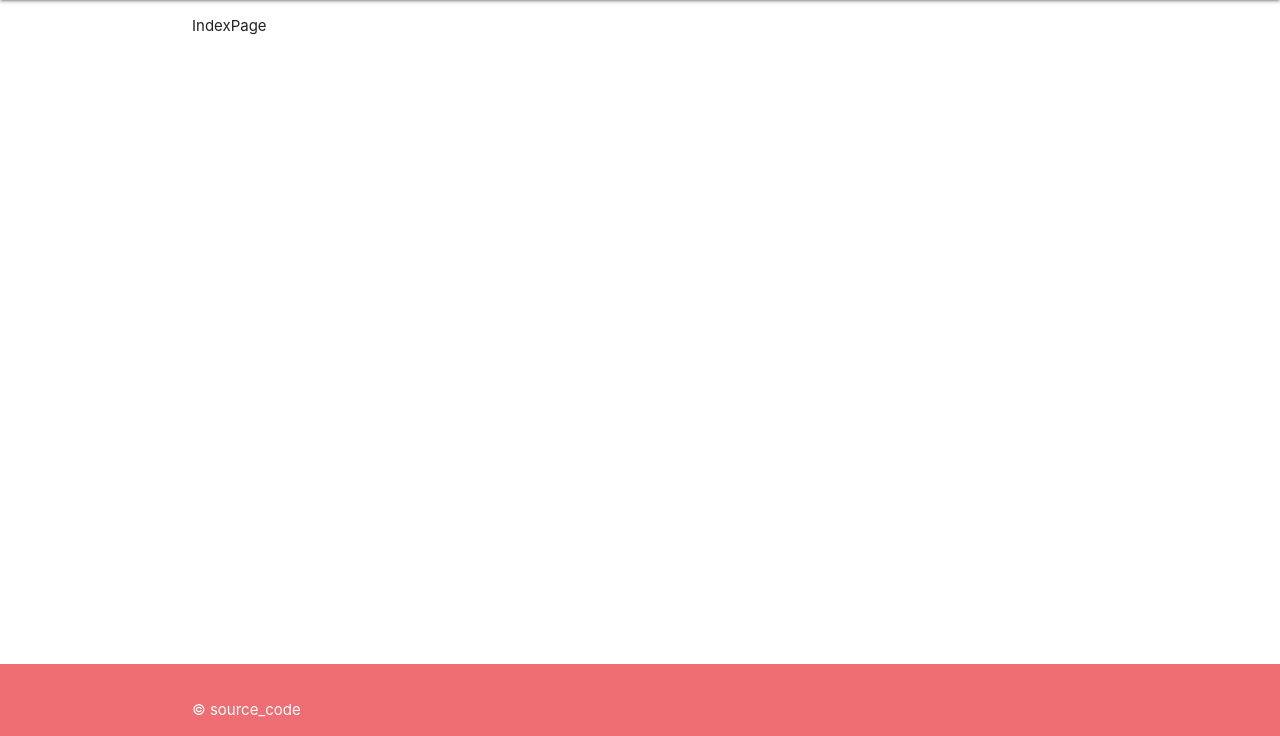
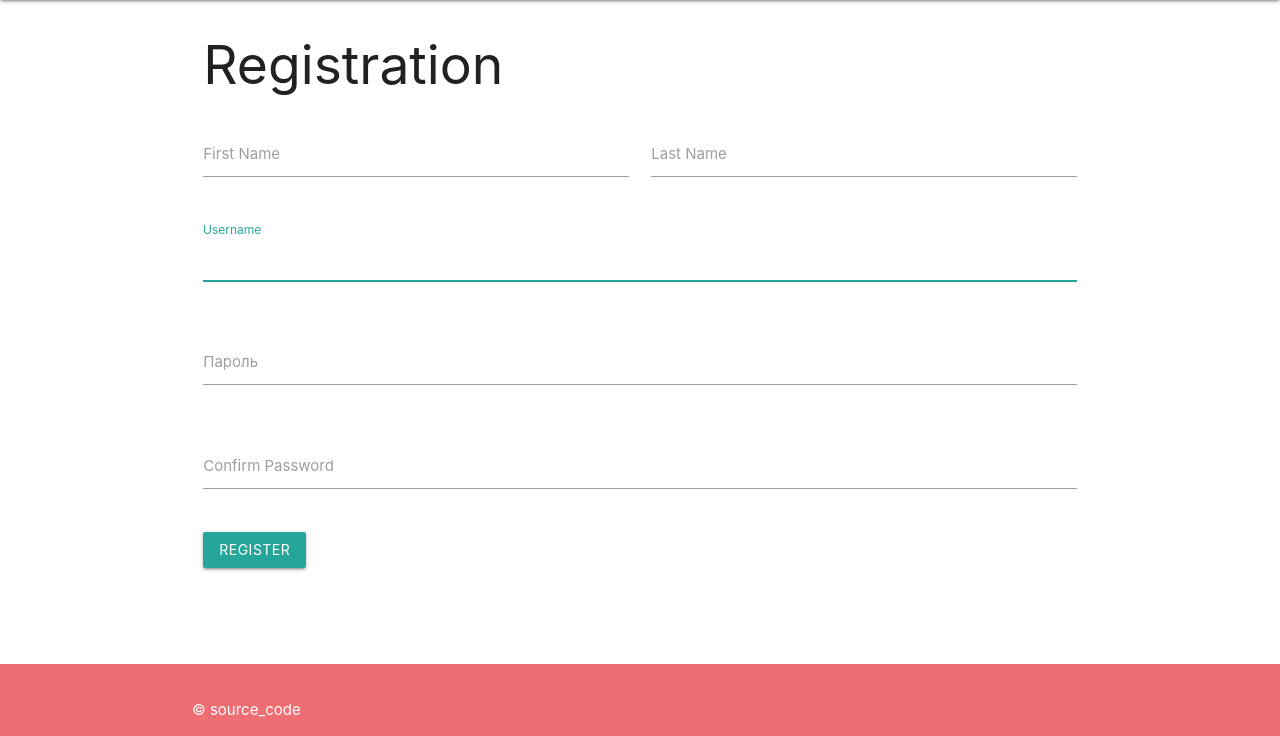
Before and after one commit to jkulds/python-project-52, a Django app: page /register/ in a window 1280 px wide. Shown: the part 64-800 px from the top of the page. Run offline with Django 4.2, Linux system fonts and the light colour scheme.

Commit message:
0.1.0 - some user management

```diff
--- /dev/null
+++ b/task_manager/forms.py
@@ -0,0 +1,23 @@
+from django import forms
+from django.contrib.auth.forms import UserCreationForm, AuthenticationForm
+from django.contrib.auth.models import User
+from django.utils.translation import gettext as _
+
+
+class RegistrationForm(UserCreationForm):
+    first_name = forms.CharField(max_length=30,
+                                 required=True,
+                                 help_text=_('required'))
+    last_name = forms.CharField(max_length=30,
+                                required=True,
+                                help_text=_('required'))
+
+    class Meta:
+        model = User
+        fields = ['first_name', 'last_name', 'username', 'password1',
+                  'password2']
+
+
+class LoginForm(AuthenticationForm):
+    class Meta:
+        fields = ['username', 'password']
--- a/task_manager/templates/index.html
+++ b/task_manager/templates/index.html
@@ -1,4 +1,5 @@
 {% extends "layout.html" %}
+{% load i18n %}
 {% block content %}
-    <p>IndexPage</p>
+  Welcome
 {% endblock %}
--- a/task_manager/templates/layout.html
+++ b/task_manager/templates/layout.html
@@ -40,9 +40,23 @@
             <div class="nav-wrapper container">
                 <a href="{% url 'index' %}" class="brand-logo">{% block header %}ToDo list app{% endblock %}</a>
                 <ul id="nav-mobile" class="right hide-on-med-and-down">
-                    <li><a href="{% url 'users' %}">{% translate 'nav_users' %}</a></li>
-                    <li><a href="{% url 'login' %}">{% translate 'nav_login' %}</a></li>
-                    <li><a href="{% url 'register' %}">{% translate 'nav_register' %}</a></li>
+                    {% if user.is_authenticated %}
+                        <li><span>{% translate "logged_in_as" %} {{ user.username }}</span></li>
+                        <li><a href="{% url 'users' %}">{% translate 'nav_users' %}</a></li>
+                        <li><a href="{% url 'statuses' %}">{% translate 'nav_statuses' %}</a></li>
+                        <li><a href="{% url 'labels' %}">{% translate 'nav_labels' %}</a></li>
+                        <li><a href="{% url 'tasks' %}">{% translate 'nav_tasks' %}</a></li>
+                        <li>
+                            <form method="post" action="{% url 'logout' %}">
+                                {% csrf_token %}
+                                <button type="submit" class="waves-effect waves-light btn">{% translate 'nav_logout' %}</button>
+                            </form>
+                        </li>
+                    {% else %}
+                        <li><a href="{% url 'users' %}">{% translate 'nav_users' %}</a></li>
+                        <li><a href="{% url 'login' %}">{% translate 'nav_login' %}</a></li>
+                        <li><a href="{% url 'register' %}">{% translate 'nav_register' %}</a></li>
+                    {% endif %}
                 </ul>
             </div>
         </nav>
--- /dev/null
+++ b/task_manager/templates/users/register.html
@@ -0,0 +1,49 @@
+{% extends "layout.html" %}
+{% load i18n %}
+{% block content %}
+  <div class="row">
+    <h2 class="col s12">{% trans "Registration" %}</h2>
+    <form class="col s12" method="post">
+      {% csrf_token %}
+      <div class="row">
+        <div class="input-field col s6">
+          {{ form.first_name }}
+          <label for="{{ form.first_name.id_for_label }}">{% trans "First Name" %}</label>
+        </div>
+        <div class="input-field col s6">
+          {{ form.last_name }}
+          <label for="{{ form.last_name.id_for_label }}">{% trans "Last Name" %}</label>
+        </div>
+      </div>
+      <div class="row">
+        <div class="input-field col s12">
+          {{ form.username }}
+          <label for="{{ form.username.id_for_label }}">{% trans "Username" %}</label>
+        </div>
+      </div>
+      <div class="row">
+        <div class="input-field col s12">
+          {{ form.password1 }}
+          <label for="{{ form.password1.id_for_label }}">{% trans "Password" %}</label>
+        </div>
+      </div>
+      <div class="row">
+        <div class="input-field col s12">
+          {{ form.password2 }}
+          <label for="{{ form.password2.id_for_label }}">{% trans "Confirm Password" %}</label>
+        </div>
+      </div>
+      <button class="btn waves-effect waves-light" type="submit" name="action">
+        {% trans "Register" %}
+      </button>
+    </form>
+
+  {% if messages %}
+    <ul class="messages">
+      {% for message in messages %}
+        <li{% if message.tags %} class="{{ message.tags }}"{% endif %}>{{ message }}</li>
+      {% endfor %}
+    </ul>
+  {% endif %}
+  </div>
+{% endblock %}
--- a/task_manager/urls.py
+++ b/task_manager/urls.py
@@ -15,6 +15,7 @@ Including another URLconf
     2. Add a URL to urlpatterns:  path('blog/', include('blog.urls'))
 """
 from django.contrib import admin
+from django.contrib.auth.views import LogoutView
 from django.urls import path
 
 import task_manager.views
@@ -23,6 +24,12 @@ urlpatterns = [
     path('admin/', admin.site.urls),
     path('', task_manager.views.index, name='index'),
     path('users/', task_manager.views.users, name='users'),
-    path('login/', task_manager.views.login, name='login'),
-    path('register/', task_manager.views.register, name='register')
+    path('users/<str:username>/edit/', task_manager.views.edit_user, name='edit_user'),
+    path('users/<str:username>/delete/', task_manager.views.delete_user, name='delete_user'),
+    path('login/', task_manager.views.user_login, name='login'),
+    path('register/', task_manager.views.register, name='register'),
+    path('statuses/', task_manager.views.register, name='statuses'),
+    path('labels/', task_manager.views.register, name='labels'),
+    path('tasks/', task_manager.views.register, name='tasks'),
+    path('logout/', LogoutView.as_view(), name='logout'),
 ]
--- a/task_manager/views.py
+++ b/task_manager/views.py
@@ -1,4 +1,10 @@
-from django.shortcuts import render
+from django.contrib.auth import authenticate, login
+from django.contrib.auth.models import User
+from django.contrib import messages
+from django.http import HttpResponse
+from django.shortcuts import render, redirect, get_object_or_404
+
+from task_manager.forms import RegistrationForm, LoginForm
 
 
 def index(request):
@@ -6,12 +12,60 @@ def index(request):
 
 
 def users(request):
-    return render(request, 'index.html')
+    users = User.objects.all()
+    return render(request, 'users/user_list.html', {'users': users})
 
 
-def login(request):
-    return render(request, 'index.html')
+def user_login(request):
+    if request.method == 'POST':
+        form = LoginForm(request, request.POST)
+        if form.is_valid():
+            username = form.cleaned_data['username']
+            password = form.cleaned_data['password']
+            user = authenticate(request, username=username, password=password)
+            if user is not None:
+                login(request, user)
+                return redirect('index')
+    else:
+        form = LoginForm()
+
+    return render(request, 'users/login.html', {'form': form})
+
+
+def edit_user(request, username):
+    user = get_object_or_404(User, username=username)
+    if request.method == 'POST':
+        form = RegistrationForm(request.POST, instance=user)
+        if form.is_valid():
+            form.save()
+            return redirect('user_list')
+    else:
+        form = RegistrationForm(instance=user)
+    return render(request, 'users/edit.html', {'form': form, 'user': user})
+
+
+def delete_user(request, username):
+    user = get_object_or_404(User, username=username)
+    if request.method == 'POST':
+        user.delete()
+        return HttpResponse(status=204)
+
+    return HttpResponse(status=400)
 
 
 def register(request):
-    return render(request, 'index.html')
+    if request.method == 'POST':
+        form = RegistrationForm(request.POST)
+        if form.is_valid():
+            form.save()
+            messages.success(request, 'Регистрация прошла успешно.')
+            return redirect('login')
+        else:
+            for field, errors in form.errors.items():
+                for error in errors:
+                    messages.error(request, f"{field.capitalize()}: {error}")
+
+    else:
+        form = RegistrationForm()
+
+    return render(request, 'users/register.html', {'form': form})
```
Also changed, not shown: task_manager/settings.py (+18 -12 lines), task_manager/templates/users/edit.html (added, +14 -0 lines), task_manager/templates/users/login.html (added, +26 -0 lines), task_manager/templates/users/user_list.html (added, +78 -0 lines).
